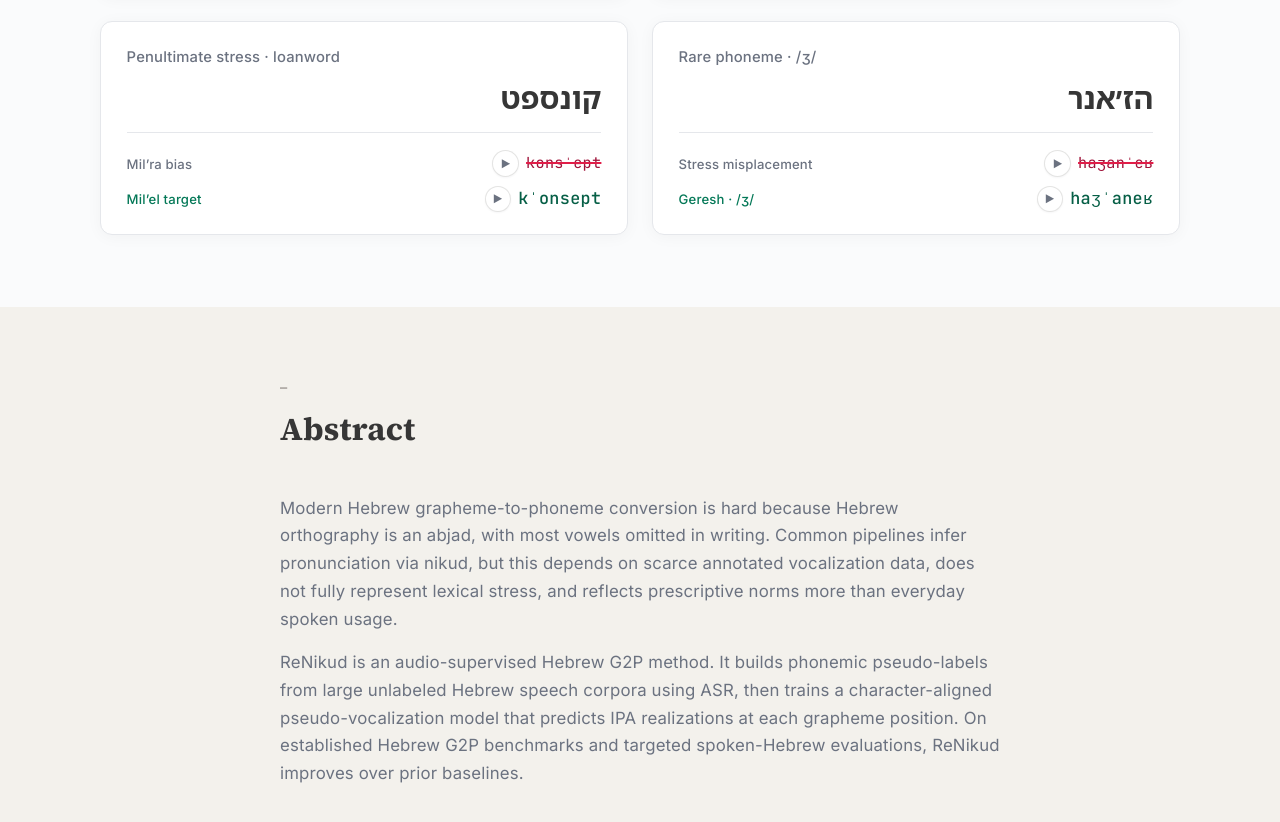
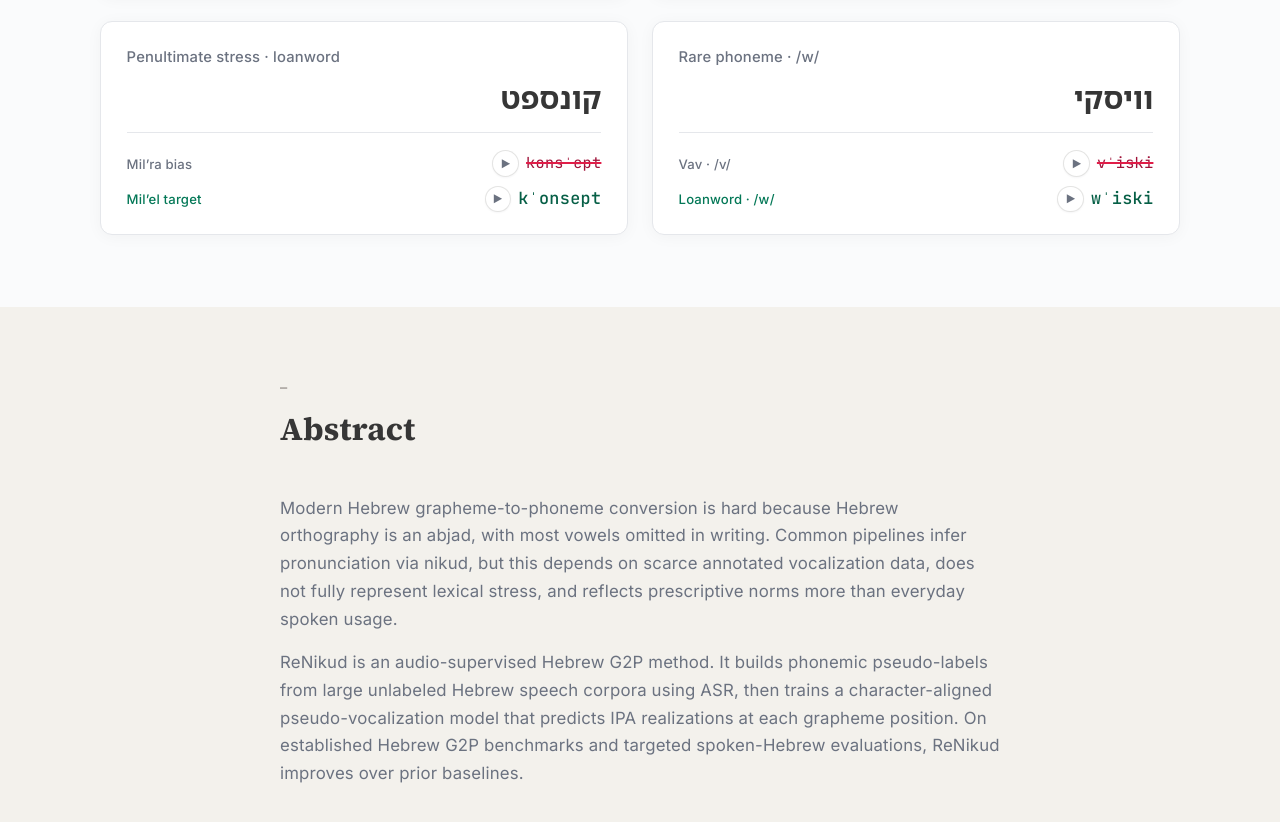
Before and after one commit to renikud/renikud.github.io, a website: page web/index.html in a window 1280 px wide. Shown: the part 3417-4239 px from the top of the page. Drawn offline with nearby package versions, Linux system fonts and the light colour scheme.

Commit message:
new samples

```diff
--- a/web/index.html
+++ b/web/index.html
@@ -449,27 +449,27 @@
                             </div>
                         </article>
                         <article class="compare-card">
-                            <p class="compare-category">Rare phoneme · /ʒ/</p>
-                            <p class="compare-he"><span class="he-glyphs" lang="he">הז׳אנר</span></p>
+                            <p class="compare-category">Rare phoneme · /w/</p>
+                            <p class="compare-he"><span class="he-glyphs" lang="he">וויסקי</span></p>
                             <div class="compare-pron">
                                 <p class="pron-row pron-baseline">
-                                    <span class="pron-label">Stress misplacement</span>
+                                    <span class="pron-label">Vav · /v/</span>
                                     <span class="pron-audio">
-                                        <button type="button" class="audio-play-btn" aria-label="Play mis-stressed pronunciation">
+                                        <button type="button" class="audio-play-btn" aria-label="Play /v/ pronunciation">
                                             <svg class="audio-play-icon" viewBox="0 0 12 14" aria-hidden="true"><path fill="currentColor" d="M1 1.5v11l10-5.5L1 1.5z"/></svg>
                                         </button>
-                                        <audio preload="none" src="./assets/audio/examples/hazhaner-baseline.m4a"></audio>
-                                        <span class="pron-ipa">haʒanˈeʁ</span>
+                                        <audio preload="none" src="./assets/audio/examples/wiski-baseline.wav"></audio>
+                                        <span class="pron-ipa">vˈiski</span>
                                     </span>
                                 </p>
                                 <p class="pron-row pron-target">
-                                    <span class="pron-label">Geresh · /ʒ/</span>
+                                    <span class="pron-label">Loanword · /w/</span>
                                     <span class="pron-audio">
-                                        <button type="button" class="audio-play-btn" aria-label="Play correct pronunciation">
+                                        <button type="button" class="audio-play-btn" aria-label="Play /w/ pronunciation">
                                             <svg class="audio-play-icon" viewBox="0 0 12 14" aria-hidden="true"><path fill="currentColor" d="M1 1.5v11l10-5.5L1 1.5z"/></svg>
                                         </button>
-                                        <audio preload="none" src="./assets/audio/examples/hazhaner-spoken.m4a"></audio>
-                                        <span class="pron-ipa">haʒˈaneʁ</span>
+                                        <audio preload="none" src="./assets/audio/examples/wiski-spoken.wav"></audio>
+                                        <span class="pron-ipa">wˈiski</span>
                                     </span>
                                 </p>
                             </div>
```
Also changed, not shown: web/assets/audio/README.txt, 6 other files.
